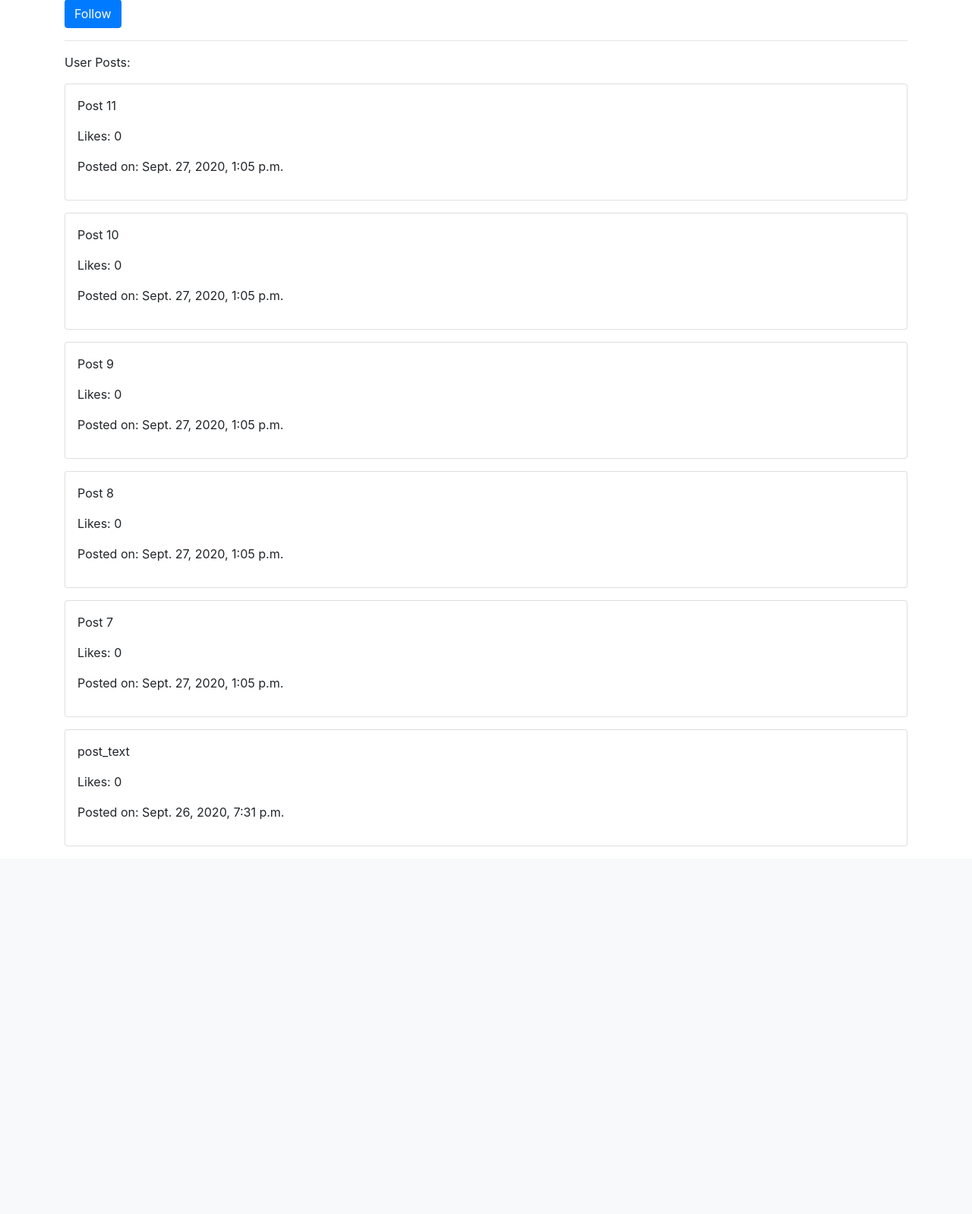
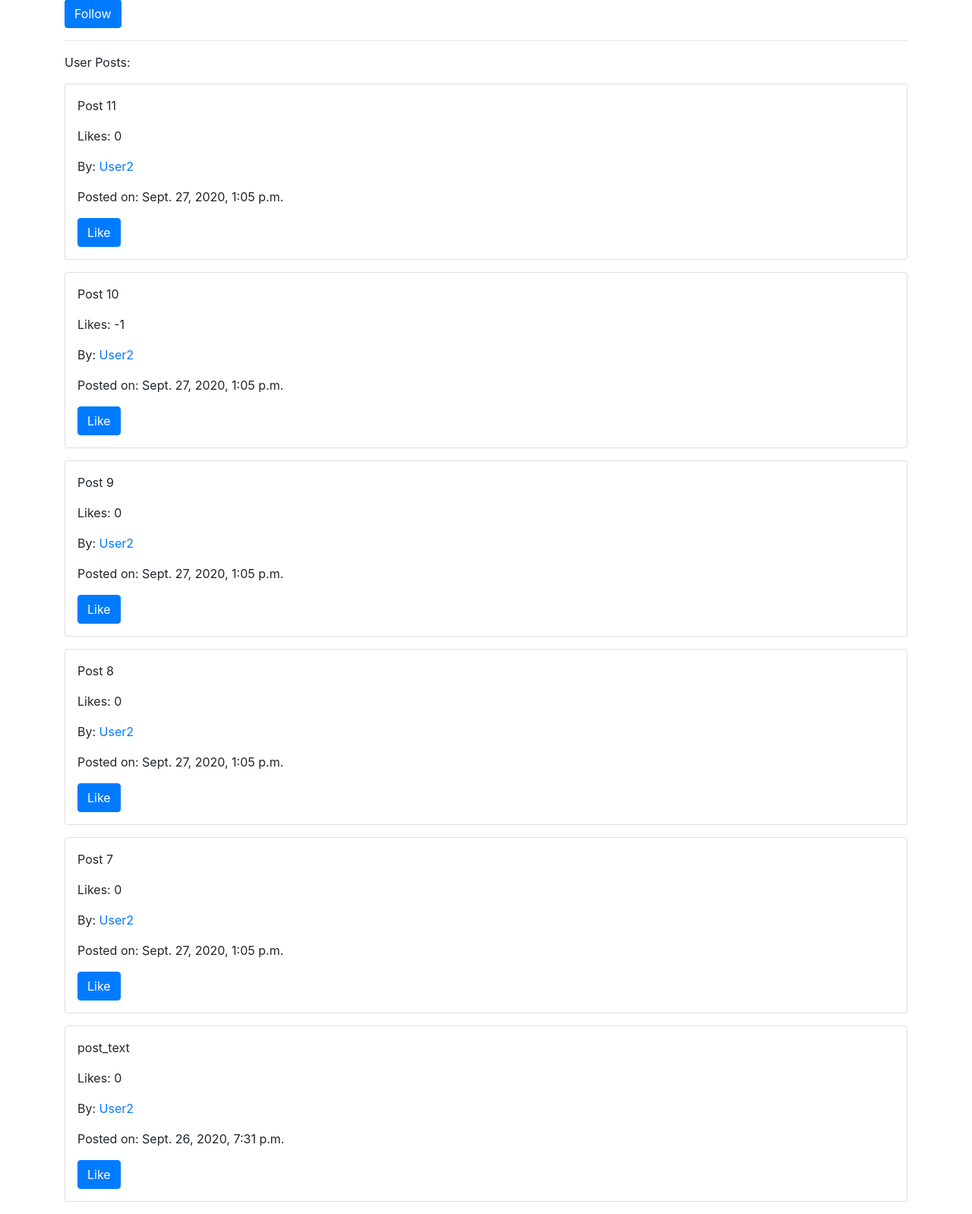
Before and after one commit to SergiOca87/CS50-Network, a Django app: page /author/2 in a window 1280 px wide. Shown: the part 153-1751 px from the top of the page at 76% size. Before the commit the page ends 1267 px from the top, so only its background shows below. Run offline with Django 3.2, Linux system fonts and the light colour scheme; data comes from the database, SQL or seed files in the repository; both versions use the stored data as it was after the commit; some libraries are stand-ins or nearby versions.

Commit message:
specifications met

```diff
--- a/network/models.py
+++ b/network/models.py
@@ -20,7 +20,7 @@ class Post(models.Model):
     post_text = models.CharField(
         max_length=280, default=None, null=True, blank=True)
     # add post likes, a number that is incremented?
-
+    like_count = models.IntegerField(default=0, null=True, blank=True)
 
 # Likes
 
--- a/network/static/network/script.js
+++ b/network/static/network/script.js
@@ -20,16 +20,23 @@ window.addEventListener('DOMContentLoaded', function () {
 			}),
 		})
 			.then(() => {
+				let likeCount = element.parentNode.querySelector('.likes span');
 				if (element.classList.contains('btn-danger')) {
 					element.classList.remove('btn-danger');
 					element.classList.add('btn-primary');
 					element.textContent = 'Like';
 					element.dataset.likes = 'True';
+					likeCount.textContent =
+						parseInt(likeCount.textContent, 10) <= 0
+							? (likeCount.textContent = '0')
+							: parseInt(likeCount.textContent, 10) - 1;
 				} else {
 					element.classList.remove('btn-primary');
 					element.classList.add('btn-danger');
 					element.textContent = 'Unlike';
 					element.dataset.likes = 'False';
+					likeCount.textContent =
+						parseInt(likeCount.textContent, 10) + 1;
 				}
 			})
 			.catch((error) => {
--- a/network/templates/network/author.html
+++ b/network/templates/network/author.html
@@ -26,11 +26,23 @@
 
     <p>User Posts:</p>
     {% for post in posts %}
-        <div class="card">
+        <div class="card align-items-start">
             <p>{{ post.post_text }}</p>
-            <p>Likes: 0</p>
+            {% if post.like_count is None %}
+                <p>Likes: 0</p>
+            {% else %}
+                <p class="likes">Likes: <span>{{ post.like_count }}</span></p>
+            {% endif %}
+            <p>By: <a href="{% url 'author' post.author.id %}">{{ post.author }}</a></p>
             <p>Posted on: {{ post.published_date }}</p>
-            {% if is_author %}
+
+            {% if post.author != user %}
+                {% if post in user_likes %}
+                    <a class="btn btn-danger like-toggle" href="#" data-post-id="{{ post.id }}" data-likes="false">Unlike</a>
+                {% else %}
+                    <a class="btn btn-primary like-toggle" href="#" data-post-id="{{ post.id }}" data-likes="true">Like</a>
+                {% endif %}
+            {% else %}
                 <a href="{% url 'edit_post' post.id %}" class="btn btn-primary">Edit Post</a>
             {% endif %}
         </div>
--- a/network/views.py
+++ b/network/views.py
@@ -16,6 +16,7 @@ def index(request):
     page_number = request.GET.get('page')
     page_obj = paginator.get_page(page_number)
     user_likes = list(request.user.likes.all())
+
     # .order_by("-timestamp").all()
     # posts = posts.order_by("-timestamp").all()
     print(user_likes)
@@ -132,16 +133,24 @@ def new_post(request):
 def likes(request, post_id):
     current_user = request.user
     post = Post.objects.get(pk=post_id)
-    print(current_user.likes.all())
 
     if request.method == "PUT":
         data = json.loads(request.body)
 
-        print('user is', current_user)
         if data.get('like') == 'true':
             current_user.likes.add(post)
+            if post.like_count == None:
+                post.like_count = 1
+            else:
+                post.like_count += 1
+            post.save()
         else:
             current_user.likes.remove(post)
+            if post.like_count == None:
+                post.like_count = 0
+            else:
+                post.like_count -= 1
+            post.save()
 
     return HttpResponse(status=204)
 
```
Also changed, not shown: network/templates/network/following.html (+14 -1 lines), network/templates/network/index.html (+7 -2 lines), db.sqlite3, network/migrations/0006_post_like_count.py (added), network/migrations/0007_auto_20210104_2331.py (added).
